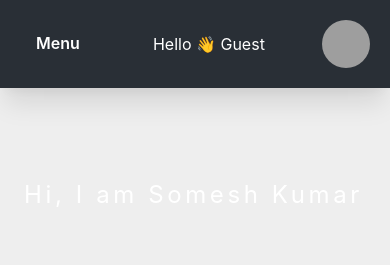
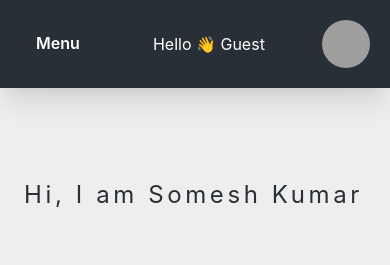
Before and after one commit to kumarsomesh10/Portfolio, a React (Create React App) app: page / in a window 390 px wide. Shown: the top 265 px of the page. Built offline with nearby package versions, Linux system fonts and the light colour scheme; grey boxes are pictures that could not be loaded.

Commit message:
text color

```diff
--- a/src/components/Welcometxt.js
+++ b/src/components/Welcometxt.js
@@ -4,7 +4,7 @@ import { Box } from "@chakra-ui/react";
 
 const Welcometxt = () => {
   return (
-    <Box className="typewriter">
+    <Box className="typewriter" color={"#292f36"}>
       <h1 className="typewriter-text">Hi, I am Somesh Kumar</h1>
     </Box>
   );
--- a/src/styles/WelcometxtStyle.css
+++ b/src/styles/WelcometxtStyle.css
@@ -32,7 +32,5 @@
   .typewriter-text {
     font-size: 24px; /* Adjust as needed for even smaller screens */
     padding: 2px;
-    /* background-color: white; */
-    color: white;
   }
 }
```
